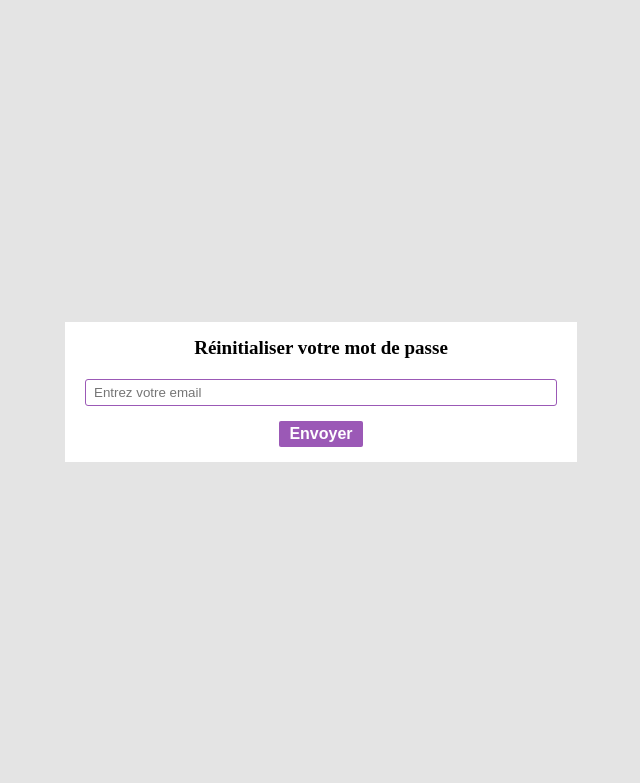
After one commit to ElyasLazla/CVVEN, a PHP site: page /motdepasse.html in a window 1280 px wide. The commit adds this page. Shown: the top 783 px of the page, without its empty margins (319-959 px from the left). Run offline with PHP 8.4, Linux system fonts and the light colour scheme.

Commit message:
reinitialiser mdp

```diff
--- /dev/null
+++ b/design.css
@@ -0,0 +1,58 @@
+*
+{
+    margin: 0px;
+    padding: 0px;
+    box-sizing: border-box;
+}
+
+body {
+    background: #e4e4e4;
+}
+
+.form-container {
+    display: flex;
+    height: 98vh;
+    width: 100%;
+    justify-content: center;
+    align-items: center;
+}
+
+.form-container .form-wrap {
+    background: #fff;
+    width: 40%;
+    padding: 15px 20px;
+}
+
+.form-container .form-wrap h2 {
+    text-align: center;
+    margin: 0px 0px 20px;
+    font-size: 19px;
+}
+
+.form-container .form-wrap .form-box {
+    margin: 0px 0px 15px;
+}
+
+.form-container .form-wrap .form-box input[type="text"]{
+    padding: 5px 8px;
+    border-radius: 3px;
+    border: 1px solid #9b59b6;
+    width: 100%;
+}
+
+.form-container .form-wrap .form-submit {
+    display: flex;
+    justify-content: center;
+}
+
+
+.form-container .form-wrap .form-submit input[type="submit"] {
+    padding: 4px 10px;
+    border: none;
+    border-radius: 2px;
+    background: #9b59b6;
+    color: #fff;
+    font-weight: 800;
+    cursor: pointer;
+    font-size: 16px;
+}
--- a/inscription.html
+++ b/inscription.html
@@ -27,8 +27,8 @@
             <input type="text" placeholder="Entrer votre email" required>
           </div>
           <div class="input-box">
-            <span class="details">Telephone</span>
-            <input type="text" placeholder="Enter votre numero" required>
+            <span class="details">Téléphone</span>
+            <input type="text" placeholder="Entrer votre numéro" required>
           </div>
           <div class="input-box">
             <span class="details">Mot de passe</span>
@@ -62,6 +62,7 @@
         <div class="button">
           <input type="submit" value="Creer mon compte">
         </div>
+        <a href="connexion.html">Dejà un compte? Cliquez-ici</a><br>
       </form>
     </div>
   </div>
--- /dev/null
+++ b/motdepasse.html
@@ -0,0 +1,26 @@
+<!DOCTYPE html>
+<html lang="en">
+<head>
+	<meta charset="UTF-8">
+	<meta http-equiv="X-UA-Compatible" content="IE=edge">
+    <meta name="viewport" content="width=device-width, initial-scale=1">
+	<title>  </title>
+    <link rel="stylesheet" type="text/css" href="design.css" />
+
+</head>
+<body>
+
+<div class="form-container">
+    <form action="#" method="POST" class="form-wrap">
+        <h2>Réinitialiser votre mot de passe</h2>
+        <div class="form-box">
+            <input type="text" placeholder="Entrez votre email" />
+        </div>
+        <div class="form-submit">
+            <input type="submit" value="Envoyer" />
+        </div>
+    </form>
+</div>
+
+</body>
+</html>
```
Also changed, not shown: connexion.html (+55 -4 lines), style.css (+62 -35 lines).
